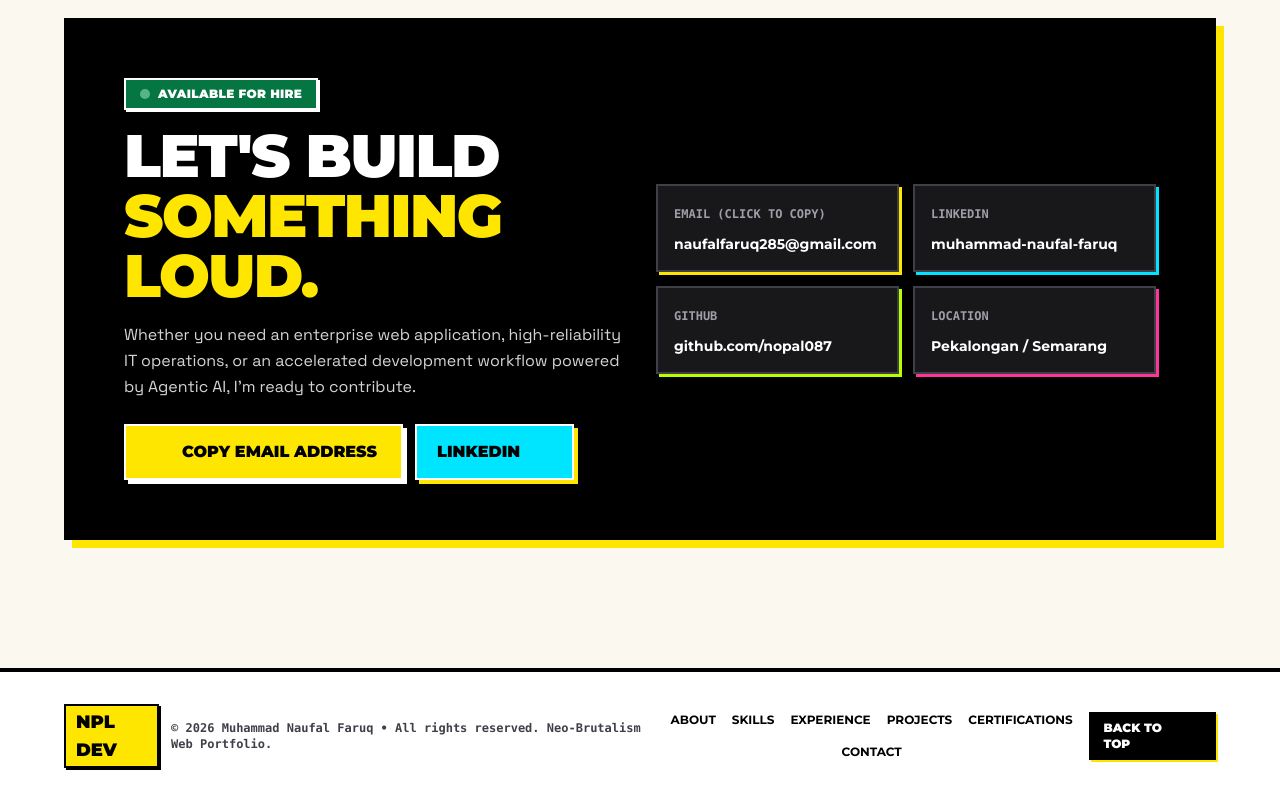
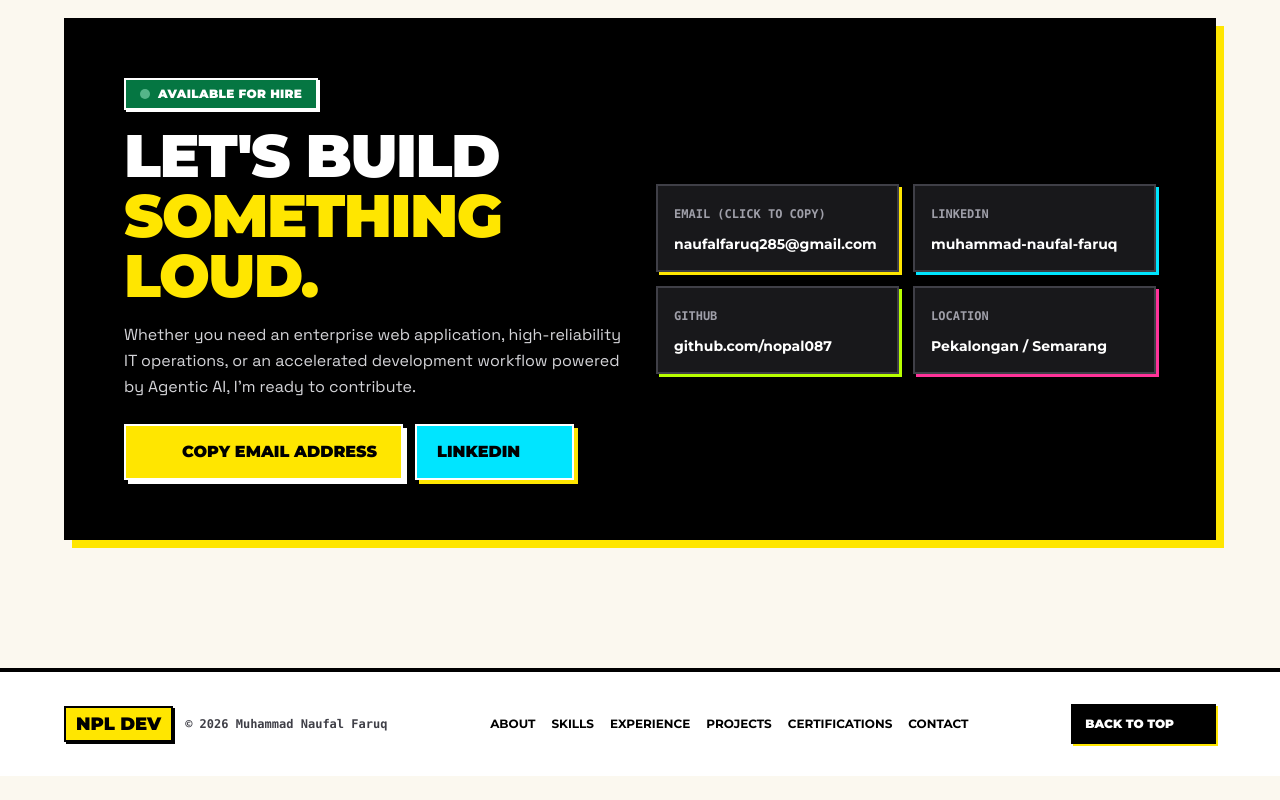
Before and after one commit to nopal087/PORTOFOLIO-2026, a Next.js app: page / in a window 1280 px wide. Shown: the part 8284-9084 px from the top of the page. After the commit the page ends 9060 px from the top, so only its background shows below. Built offline with nearby package versions, Linux system fonts and the light colour scheme.

Commit message:
fix(footer): remove rights notice text from footer

```diff
--- a/src/app/certifications/page.tsx
+++ b/src/app/certifications/page.tsx
@@ -110,7 +110,7 @@ export default function CertificationsPage() {
               NPL DEV
             </span>
             <span className="font-mono text-xs text-zinc-700 font-bold">
-              © 2026 Muhammad Naufal Faruq • All rights reserved
+              © 2026 Muhammad Naufal Faruq
             </span>
           </div>
 
--- a/src/app/page.tsx
+++ b/src/app/page.tsx
@@ -949,7 +949,7 @@ export default function Home() {
               NPL DEV
             </span>
             <span className="font-mono text-xs text-zinc-700 font-bold">
-              © 2026 Muhammad Naufal Faruq • {t.footer.rights}
+              © 2026 Muhammad Naufal Faruq
             </span>
           </div>
 
--- a/src/data/translations.ts
+++ b/src/data/translations.ts
@@ -353,7 +353,7 @@ export const translations: Record<"en" | "id", Translations> = {
     },
     footer: {
       designedBy: "Designed & Built by Muhammad Naufal Faruq.",
-      rights: "All rights reserved. Neo-Brutalism Web Portfolio.",
+      rights: "",
       builtWith: "Next.js • Tailwind CSS • TypeScript • Agentic AI",
       backToTop: "Back to Top",
     },
@@ -556,7 +556,7 @@ export const translations: Record<"en" | "id", Translations> = {
     },
     footer: {
       designedBy: "Dirancang & Dibangun oleh Muhammad Naufal Faruq.",
-      rights: "Hak Cipta Dilindungi. Portofolio Web Neo-Brutalism.",
+      rights: "",
       builtWith: "Next.js • Tailwind CSS • TypeScript • Agentic AI",
       backToTop: "Kembali ke Atas",
     },
```
